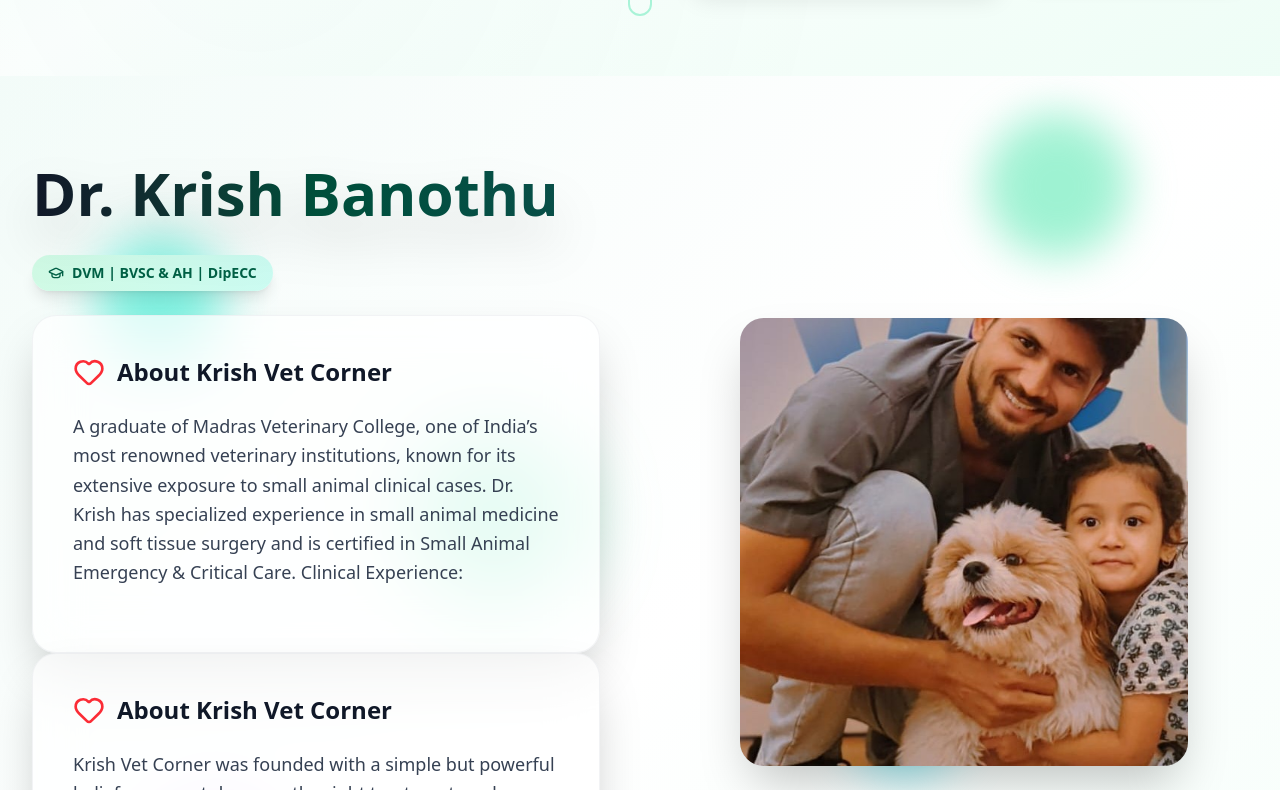
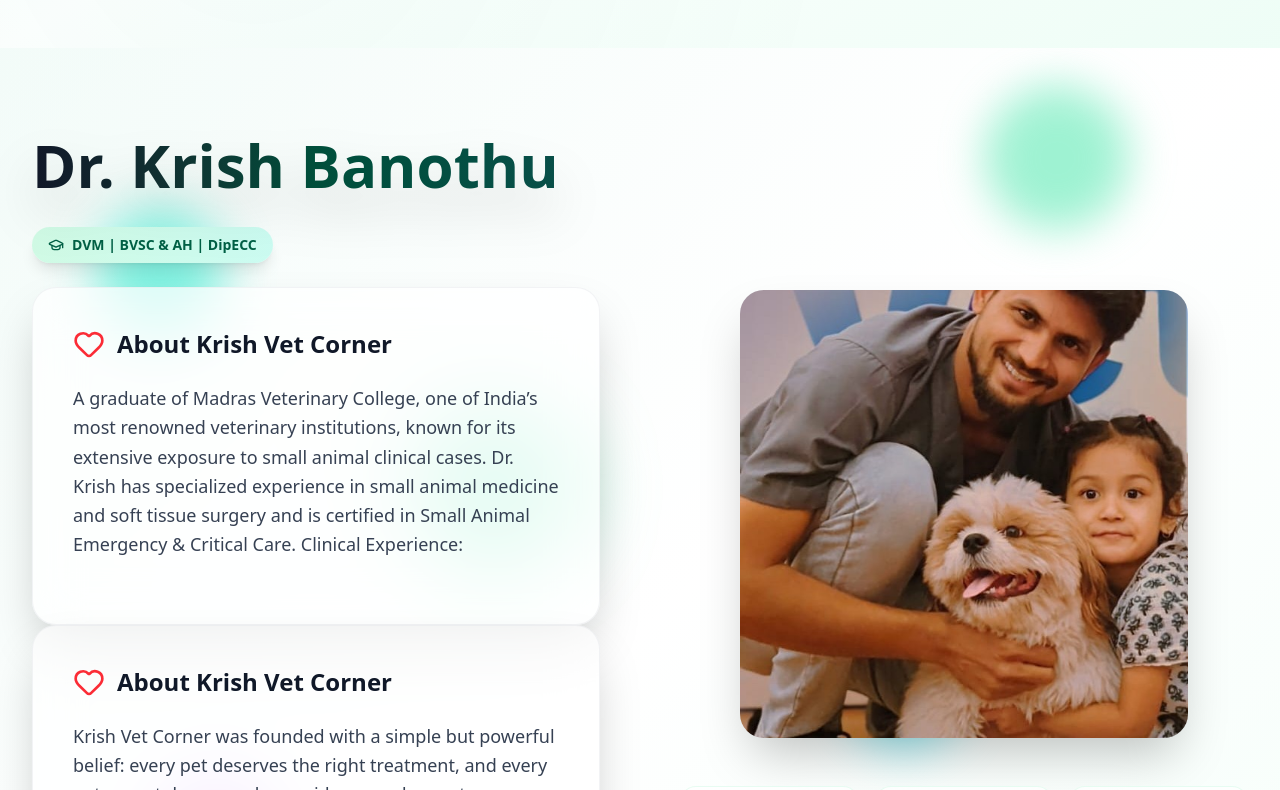
Before and after one commit to sujalkvr/vet-corner-app, a React (Vite) app in the folder frontend/krish_vet_corner/: page / in a window 1280 px wide. Shown: the part 845-1635 px from the top of the page. Built offline with nearby package versions, Linux system fonts and the light colour scheme; no server answers.

Commit message:
fix navbar extra space

```diff
--- a/frontend/krish_vet_corner/src/App.jsx
+++ b/frontend/krish_vet_corner/src/App.jsx
@@ -64,7 +64,7 @@
 
             <div
               className={`min-h-screen bg-gradient-to-br from-emerald-50 to-white ${
-                showBanner ? "pt-[120px]" : "pt-16"
+                showBanner ? "pt-[92px]" : "pt-16"
               }`}
             >
               <ScrollToSection />
```
